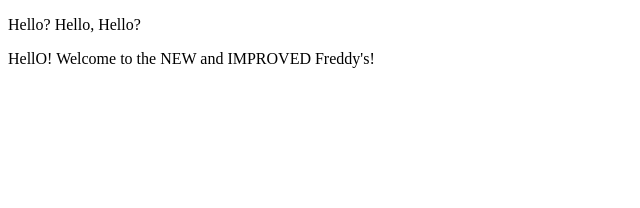
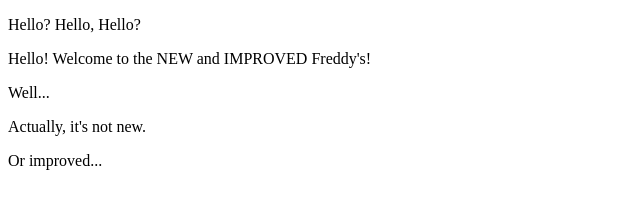
Before and after one commit to a-queer-garden-hose/a-queer-garden-hose.github.io, a plain HTML site: page index.html in a window 1280 px wide. Shown: the whole page, without its empty margins (0-640 px from the left). Drawn offline with Linux system fonts and the light colour scheme.

Commit message:
Update index.html

```diff
--- a/index.html
+++ b/index.html
@@ -2,6 +2,9 @@
 <html>
 <body>
 <p>Hello? Hello, Hello?</p>
-<p>HellO! Welcome to the NEW and IMPROVED Freddy's!</p>
+<p>Hello! Welcome to the NEW and IMPROVED Freddy's!</p>
+<p>Well...</p>
+<p>Actually, it's not new.</p>
+<p>Or improved...</p>
 </body>
 </html>
```
